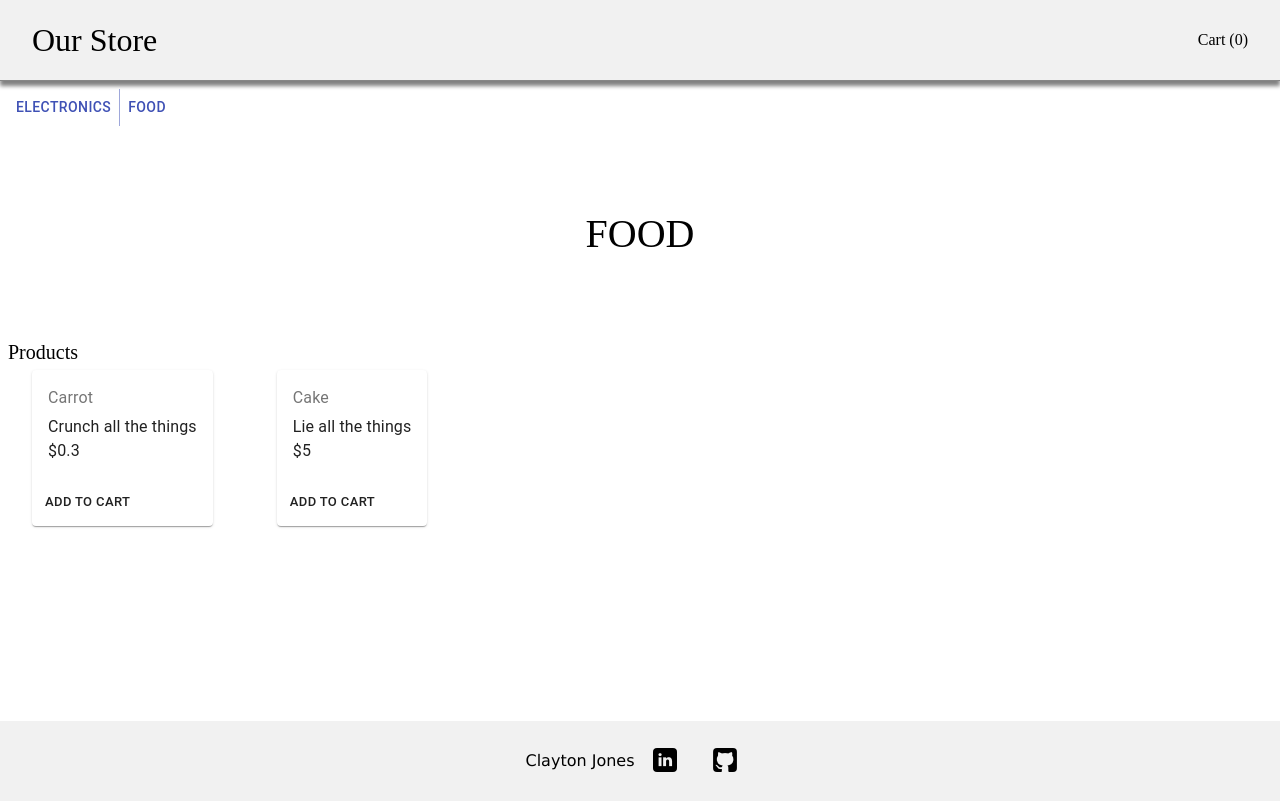
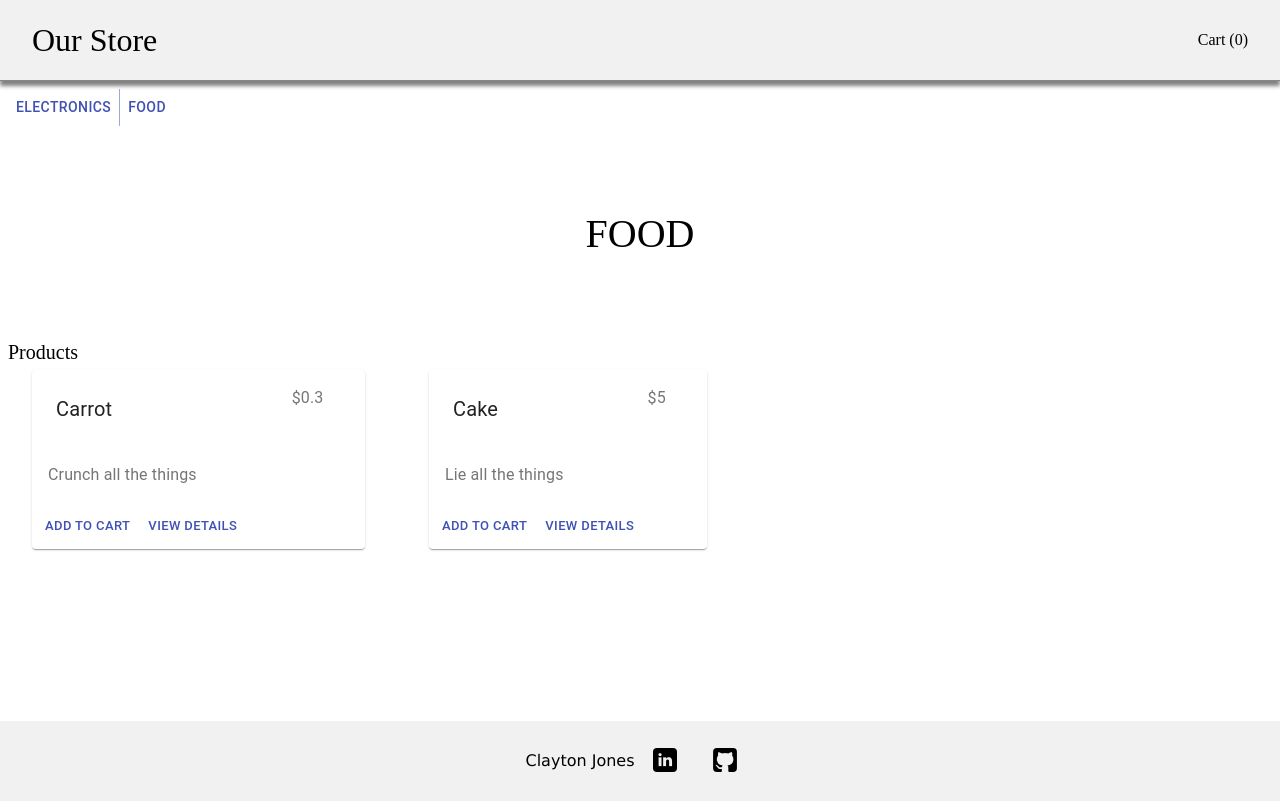
Before and after one commit to claytonjones-401n16/redux-store, a React (Create React App) app: page / in a window 1280 px wide. Built offline with nearby package versions, Linux system fonts and the light colour scheme.

Commit message:
updated README with UML and helpful links. refactored some styling on the product cards

```diff
--- a/src/components/Products.js
+++ b/src/components/Products.js
@@ -1,6 +1,6 @@
 import React from 'react';
 import { connect } from 'react-redux';
-import { Card, CardContent, CardActions, Typography, Button } from '@material-ui/core';
+import { Card, CardContent, CardActions, Typography, Button, Grid } from '@material-ui/core';
 
 function Products(props) {
     // list all the products that belong to the
@@ -15,18 +15,27 @@ function Products(props) {
             productsHTML.push(
                 <Card key={i} className="Card" >
                     <CardContent >
-                        <Typography className="card-title" color="textSecondary" gutterBottom>
-                            {props.products[i].name}
-                        </Typography>
-                        <Typography component="h5" >
-                            {props.products[i].description}
-                        </Typography>
-                        <Typography >
-                            ${props.products[i].price}
-                        </Typography>
+                        <Grid container spacing={3}>
+                            <Grid item xs={9}>
+                                <Typography className="card-title" color="textPrimary" component="h2" gutterBottom>
+                                    {props.products[i].name}
+                                </Typography>
+                            </Grid>
+                            <Grid item xs justify="flex-end">
+                                <Typography className="product-price" color="textSecondary" component="h5">
+                                    ${props.products[i].price}
+                                </Typography>
+                            </Grid>
+                            <Grid item xs={12} >
+                                <Typography color="textSecondary" component="p">
+                                    {props.products[i].description}
+                                </Typography>
+                            </Grid>
+                        </Grid>
                     </CardContent>
                     <CardActions >
-                        <Button size="small">Add to Cart</Button>
+                        <Button size="small" color="primary">Add to Cart</Button>
+                        <Button size="small" color="primary">View Details</Button>
                     </CardActions>
                 </Card>
             )
```
Also changed, not shown: public/assets/UML.png (added), 1 other file (tests, documents, lock files or other folders).
